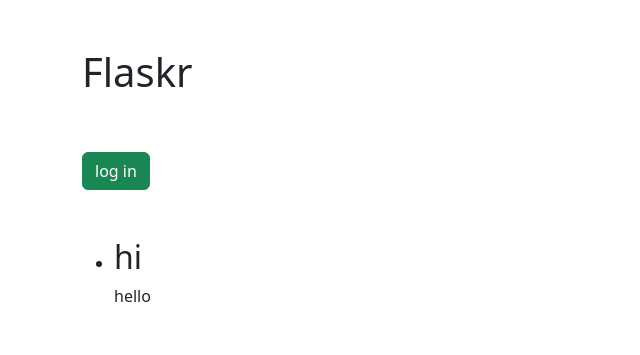
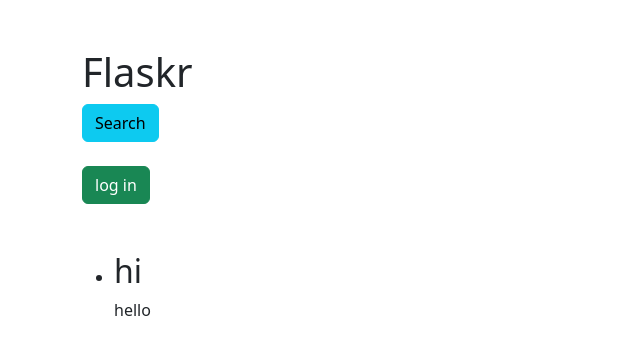
Before and after one commit to guninwasan/flaskr-tdd, a Flask app: page / in a window 1280 px wide. Shown: the top 355 px of the page, without its empty margins (0-640 px from the left). Run offline with Flask 3, Linux system fonts and the light colour scheme.

Commit message:
add search

```diff
--- a/project/app.py
+++ b/project/app.py
@@ -14,7 +14,7 @@ from flask import (
     jsonify,
 )
 from flask_sqlalchemy import SQLAlchemy
-
+from functools import wraps
 
 basedir = Path(__file__).resolve().parent
 
@@ -85,12 +85,25 @@ def logout():
     return redirect(url_for("index"))
 
 
+def login_required(f):
+    @wraps(f)
+    def decorated_function(*args, **kwargs):
+        if not session.get("logged_in"):
+            flash("Please log in.")
+            return jsonify({"status": 0, "message": "Please log in."}), 401
+        return f(*args, **kwargs)
+
+    return decorated_function
+
+
 @app.route("/delete/<int:post_id>", methods=["GET"])
+@login_required
 def delete_entry(post_id):
     """Deletes post from database."""
     result = {"status": 0, "message": "Error"}
     try:
-        db.session.query(models.Post).filter_by(id=post_id).delete()
+        new_id = post_id
+        db.session.query(models.Post).filter_by(id=new_id).delete()
         db.session.commit()
         result = {"status": 1, "message": "Post Deleted"}
         flash("The entry was deleted.")
@@ -99,5 +112,14 @@ def delete_entry(post_id):
     return jsonify(result)
 
 
+@app.route("/search/", methods=["GET"])
+def search():
+    query = request.args.get("query")
+    entries = db.session.query(models.Post)
+    if query:
+        return render_template("search.html", entries=entries, query=query)
+    return render_template("search.html")
+
+
 if __name__ == "__main__":
     app.run()
--- a/project/templates/index.html
+++ b/project/templates/index.html
@@ -12,6 +12,9 @@
     <div class="container">
       <br /><br />
       <h1>Flaskr</h1>
+      <a class="btn btn-info" role="button" href="{{ url_for('search') }}"
+        >Search</a
+      >
       <br /><br />
 
       {% if not session.logged_in %}
```
Also changed, not shown: tests/app_test.py (+4 -0 lines).
